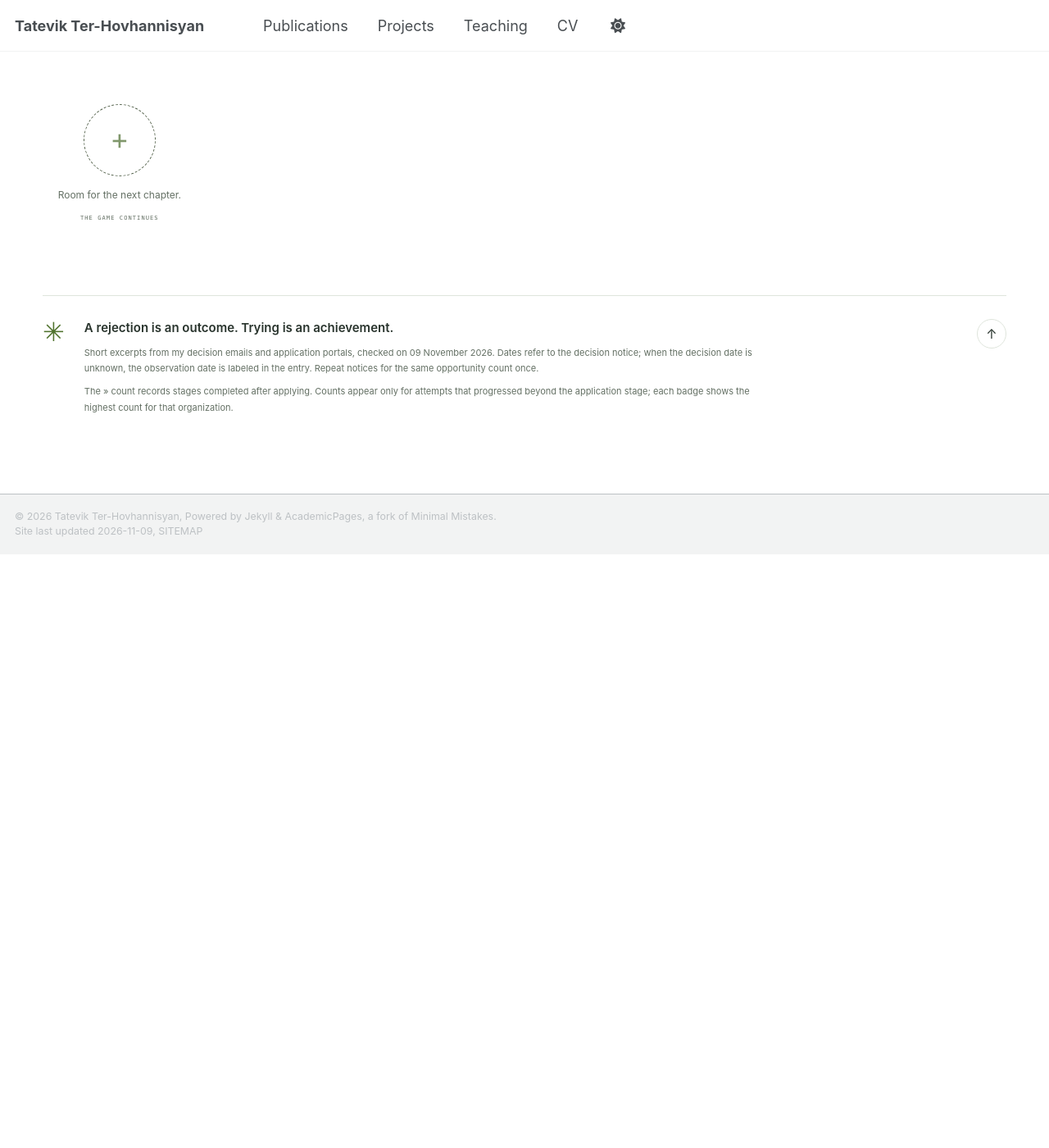
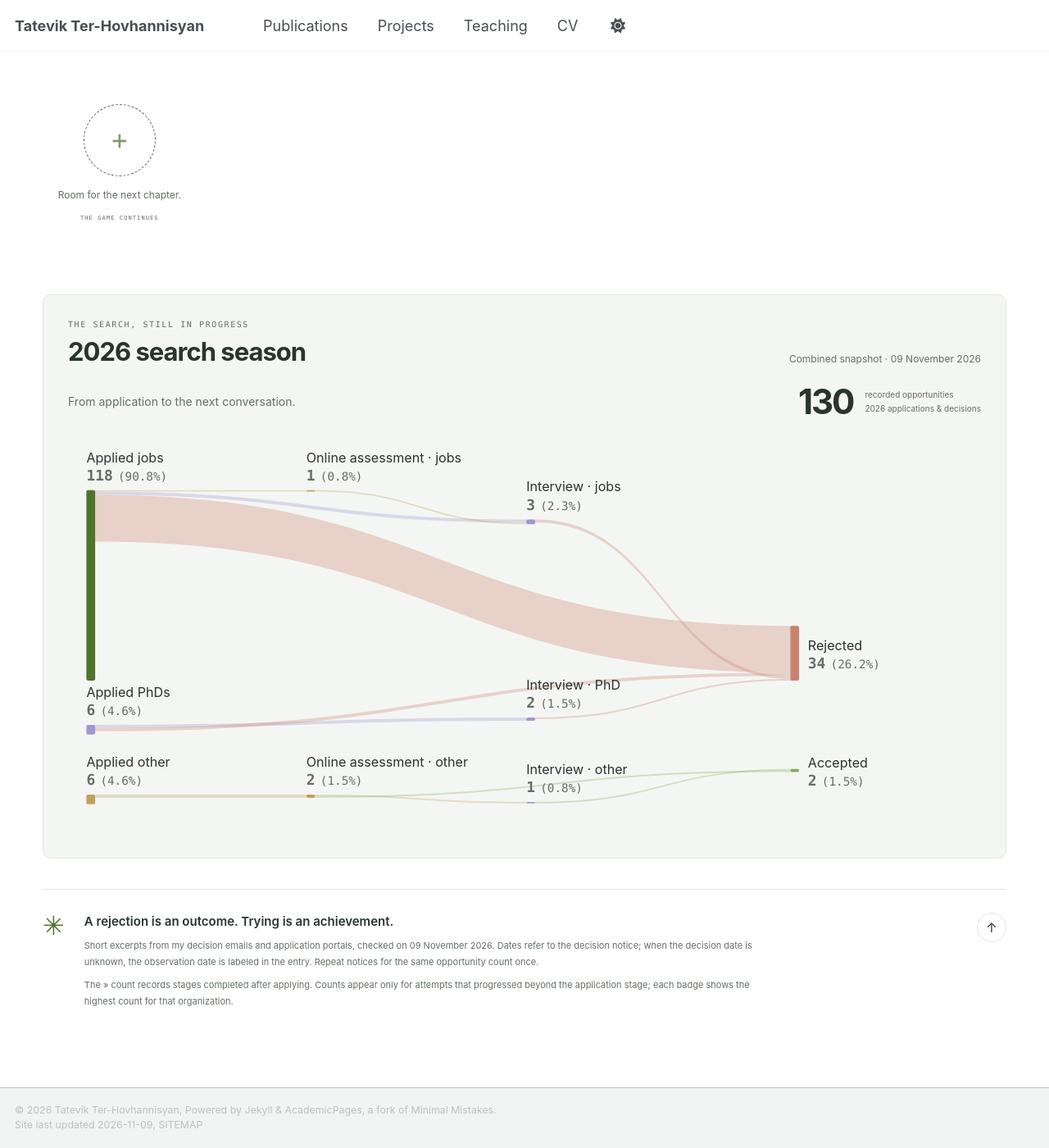
Before and after one commit to tatevik-t/tatevik-t.github.io, a Jekyll site: the page built from _pages/rejections.html, in a window 1280 px wide and 1400 px high, scrolled down 2210 px. Shown: the whole window at 82% size. Built offline with Jekyll 4.4.1, drawn with Linux system fonts in a browser that asks for light colours; a style sheet for code colours, icons or effects is not loaded; before the commit the page ends 2886 px from its top, so only the background shows below that.

Commit message:
Add 2026 search season Sankey below rejection badges

```diff
--- /dev/null
+++ b/_data/search_season_2026.json
@@ -0,0 +1,253 @@
+{
+  "year": 2026,
+  "updated_on": "2026-11-09",
+  "total": 130,
+  "tracker_total": 125,
+  "additional_achievement_ids": [
+    "avito-ds-engineer-2026",
+    "itu-2026",
+    "bostongene-2026",
+    "deep-origin-2026",
+    "ku-2026",
+    "princint-2026",
+    "metr-2026"
+  ],
+  "stage_totals": {
+    "assessment": {
+      "jobs": 1,
+      "phd": 0,
+      "other": 2
+    },
+    "interview": {
+      "jobs": 3,
+      "phd": 2,
+      "other": 1
+    }
+  },
+  "outcomes": [
+    {
+      "id": "offer",
+      "label": "Accepted",
+      "total": 2
+    },
+    {
+      "id": "rejected",
+      "label": "Rejected",
+      "total": 34
+    }
+  ],
+  "nodes": [
+    {
+      "id": "applied-jobs",
+      "label": "Applied jobs",
+      "value": 118,
+      "x": 25,
+      "y": 70,
+      "color": "source",
+      "label_position": "above",
+      "ends_here": 86
+    },
+    {
+      "id": "applied-phd",
+      "label": "Applied PhDs",
+      "value": 6,
+      "x": 25,
+      "y": 390,
+      "color": "phd",
+      "label_position": "above",
+      "ends_here": 2
+    },
+    {
+      "id": "applied-other",
+      "label": "Applied other",
+      "value": 6,
+      "x": 25,
+      "y": 485,
+      "color": "other",
+      "label_position": "above",
+      "ends_here": 4
+    },
+    {
+      "id": "assessment-jobs",
+      "label": "Online assessment · jobs",
+      "value": 1,
+      "x": 325,
+      "y": 70,
+      "color": "assessment",
+      "label_position": "above",
+      "ends_here": 0
+    },
+    {
+      "id": "assessment-phd",
+      "label": "Online assessment · PhD",
+      "value": 0,
+      "x": 325,
+      "y": 390,
+      "color": "assessment",
+      "label_position": "above",
+      "ends_here": 0
+    },
+    {
+      "id": "assessment-other",
+      "label": "Online assessment · other",
+      "value": 2,
+      "x": 325,
+      "y": 485,
+      "color": "assessment",
+      "label_position": "above",
+      "ends_here": 0
+    },
+    {
+      "id": "interview-jobs",
+      "label": "Interview · jobs",
+      "value": 3,
+      "x": 625,
+      "y": 110,
+      "color": "interview",
+      "label_position": "above",
+      "ends_here": 1
+    },
+    {
+      "id": "interview-phd",
+      "label": "Interview · PhD",
+      "value": 2,
+      "x": 625,
+      "y": 380,
+      "color": "interview",
+      "label_position": "above",
+      "ends_here": 1
+    },
+    {
+      "id": "interview-other",
+      "label": "Interview · other",
+      "value": 1,
+      "x": 625,
+      "y": 495,
+      "color": "interview",
+      "label_position": "above",
+      "ends_here": 0
+    },
+    {
+      "id": "offer",
+      "label": "Accepted",
+      "value": 2,
+      "x": 985,
+      "y": 450,
+      "color": "offer",
+      "label_position": "right",
+      "ends_here": 0
+    },
+    {
+      "id": "rejected",
+      "label": "Rejected",
+      "value": 34,
+      "x": 985,
+      "y": 255,
+      "color": "rejected",
+      "label_position": "right",
+      "ends_here": 0
+    }
+  ],
+  "links": [
+    {
+      "source": 0,
+      "target": 3,
+      "value": 1,
+      "color": "assessment",
+      "label": "Applied jobs → online assessment (user-confirmed path)"
+    },
+    {
+      "source": 0,
+      "target": 6,
+      "value": 2,
+      "color": "interview",
+      "label": "Applied jobs → job interview"
+    },
+    {
+      "source": 0,
+      "target": 10,
+      "value": 29,
+      "color": "rejected",
+      "label": "Applied jobs → rejected; no recorded interview path"
+    },
+    {
+      "source": 1,
+      "target": 7,
+      "value": 2,
+      "color": "interview",
+      "label": "Applied PhDs → PhD interview"
+    },
+    {
+      "source": 1,
+      "target": 10,
+      "value": 2,
+      "color": "rejected",
+      "label": "Applied PhDs → rejected; no recorded interview path"
+    },
+    {
+      "source": 2,
+      "target": 5,
+      "value": 2,
+      "color": "assessment",
+      "label": "Applied other → online assessment for other opportunities"
+    },
+    {
+      "source": 5,
+      "target": 8,
+      "value": 1,
+      "color": "assessment",
+      "label": "Other online assessments → interviews"
+    },
+    {
+      "source": 6,
+      "target": 10,
+      "value": 2,
+      "color": "rejected",
+      "label": "Job interview → rejected"
+    },
+    {
+      "source": 7,
+      "target": 10,
+      "value": 1,
+      "color": "rejected",
+      "label": "PhD interview → rejected"
+    },
+    {
+      "source": 8,
+      "target": 9,
+      "value": 1,
+      "color": "offer",
+      "label": "Other interview → accepted"
+    },
+    {
+      "source": 3,
+      "target": 6,
+      "value": 1,
+      "color": "assessment",
+      "label": "Job online assessment → job interview"
+    },
+    {
+      "source": 5,
+      "target": 9,
+      "value": 1,
+      "color": "offer",
+      "label": "Other online assessment → accepted directly, without interview"
+    }
+  ],
+  "category_totals": {
+    "jobs": 118,
+    "phd": 6,
+    "other": 6
+  },
+  "applied_total": 130,
+  "applied_by_category": {
+    "jobs": 118,
+    "phd": 6,
+    "other": 6
+  },
+  "percentage_basis": "All 130 included opportunities; eight withdrawn records are excluded from the chart and percentage denominator.",
+  "historical_applied_total": 132,
+  "included_tracker_total": 123,
+  "excluded_withdrawn": 8,
+  "flow_scale": 2.2
+}
--- /dev/null
+++ b/_includes/search-season.html
@@ -0,0 +1,52 @@
+{% assign season = site.data.search_season_2026 %}
+<section id="rw-season" class="rw-season" aria-labelledby="rw-season-title">
+  <div class="rw-section-heading">
+    <div><p class="rw-eyebrow">THE SEARCH, STILL IN PROGRESS</p><h2 id="rw-season-title">{{ season.year }} search season</h2></div>
+    <p>Combined snapshot · <time datetime="{{ season.updated_on }}">{{ season.updated_on | date: "%d %B %Y" }}</time></p>
+  </div>
+  <div class="rw-season-intro">
+    <p>From application to the next conversation.</p>
+    <p class="rw-season-total"><strong>{{ season.total }}</strong><span>recorded opportunities<br>{{ season.year }} applications &amp; decisions</span></p>
+  </div>
+  <figure class="rw-sankey">
+    <div class="rw-sankey-scroll" tabindex="0" role="region" aria-label="2026 application flow diagram; scroll horizontally on small screens">
+      <svg viewBox="0 0 1245 545" role="img" aria-labelledby="rw-sankey-title rw-sankey-desc">
+        <title id="rw-sankey-title">{{ season.year }} Jobs, PhD and other opportunities through application, assessment and interview to outcomes</title>
+        <desc id="rw-sankey-desc">{{ season.total }} recorded opportunities, with percentages of this total shown beside each count. The diagram starts with Applied jobs: 118, Applied PhDs: 6, and Applied other: 6. Assessment and interview stages are separate for each category. One job and two other opportunities pass through online assessment. One Other opportunity is accepted directly after assessment; the other continues to interview. Stages with zero recorded counts are omitted. Recorded interviews: jobs three, PhD two, other one. Two program acceptances share one Accepted outcome; 34 rejections share one Rejected outcome. Applications without a displayed next stage and interviews without a displayed outcome end at their respective nodes. Each opportunity counts once.</desc>
+        {% for link in season.links %}
+          {% assign link_index = forloop.index0 %}
+          {% assign source = season.nodes[link.source] %}
+          {% assign target = season.nodes[link.target] %}
+          {% assign source_y = source.y %}
+          {% assign target_y = target.y %}
+          {% for previous in season.links %}
+            {% if forloop.index0 == link_index %}{% break %}{% endif %}
+            {% assign previous_height = previous.value | times: season.flow_scale %}
+            {% if previous.source == link.source %}{% assign source_y = source_y | plus: previous_height %}{% endif %}
+            {% if previous.target == link.target %}{% assign target_y = target_y | plus: previous_height %}{% endif %}
+          {% endfor %}
+          {% assign source_x = source.x | plus: 12 %}
+          {% assign bend_x = source_x | plus: target.x | divided_by: 2.0 %}
+          {% assign height = link.value | times: season.flow_scale %}
+          {% assign source_bottom = source_y | plus: height %}
+          {% assign target_bottom = target_y | plus: height %}
+          <path class="rw-sankey-link rw-flow-{{ link.color }}" d="M{{ source_x }} {{ source_y }} C{{ bend_x }} {{ source_y }} {{ bend_x }} {{ target_y }} {{ target.x }} {{ target_y }} L{{ target.x }} {{ target_bottom }} C{{ bend_x }} {{ target_bottom }} {{ bend_x }} {{ source_bottom }} {{ source_x }} {{ source_bottom }} Z"><title>{{ link.label | escape }}: {{ link.value }} ({{ link.value | times: 100.0 | divided_by: season.total | round: 1 }}% of all opportunities)</title></path>
+        {% endfor %}
+        {% for node in season.nodes %}
+          {% if node.value > 0 %}
+          {% assign height = node.value | times: season.flow_scale %}
+          {% assign center = height | divided_by: 2.0 | plus: node.y %}
+          <rect class="rw-sankey-node rw-flow-{{ node.color }}" x="{{ node.x }}" y="{{ node.y }}" width="12" height="{{ height }}" rx="2"><title>{{ node.label | escape }}: {{ node.value }} ({{ node.value | times: 100.0 | divided_by: season.total | round: 1 }}% of all opportunities){% if node.ends_here > 0 %}; {{ node.ends_here }} end here without a further displayed outcome{% endif %}{% if node.value == 0 %}; no assessments recorded, not evidence none occurred{% endif %}</title></rect>
+          {% if node.label_position == 'above' %}
+          <text x="{{ node.x }}" y="{{ node.y | minus: 38 }}" class="rw-sankey-label">{{ node.label | escape }}</text>
+          <text x="{{ node.x }}" y="{{ node.y | minus: 13 }}" class="rw-sankey-count"><tspan class="rw-sankey-value">{{ node.value }}</tspan><tspan dx="7" class="rw-sankey-percent">({{ node.value | times: 100.0 | divided_by: season.total | round: 1 }}%)</tspan></text>
+          {% else %}
+          <text x="{{ node.x | plus: 24 }}" y="{{ center | minus: 4 }}" class="rw-sankey-label">{{ node.label | escape }}</text>
+          <text x="{{ node.x | plus: 24 }}" y="{{ center | plus: 20 }}" class="rw-sankey-count"><tspan class="rw-sankey-value">{{ node.value }}</tspan><tspan dx="7" class="rw-sankey-percent">({{ node.value | times: 100.0 | divided_by: season.total | round: 1 }}%)</tspan></text>
+          {% endif %}
+          {% endif %}
+        {% endfor %}
+      </svg>
+    </div>
+  </figure>
+</section>
--- a/_pages/rejections.html
+++ b/_pages/rejections.html
@@ -94,6 +94,7 @@ rejection_wall: true
     <div class="rw-empty" hidden><svg aria-hidden="true" viewBox="0 0 32 32"><use href="#rw-icon-orbit"></use></svg><h3>No achievements here yet.</h3><p>Try another search or category.</p><button type="button" id="rw-reset">Show the whole collection</button></div>
     <noscript><style>.rejection-wall .rw-detail-content[hidden]{display:block!important}.rw-badge-button{pointer-events:none}</style><p class="rw-noscript">All badges and email excerpts are shown. Enable JavaScript to search, filter, and open badges.</p></noscript>
   </section>
+  {% include search-season.html %}
   <dialog id="rw-dialog" class="rw-dialog" aria-label="Achievement details"><button type="button" class="rw-dialog-close" aria-label="Close achievement details">×</button><div class="rw-dialog-content"></div></dialog>
   <aside class="rw-note" aria-label="About this collection"><span aria-hidden="true">✳</span><div><h2>A rejection is an outcome. Trying is an achievement.</h2><p>Short excerpts from my decision emails and application portals, checked on {{ site.data.rejections.reviewed_on | date: "%d %B %Y" }}. Dates refer to the decision notice; when the decision date is unknown, the observation date is labeled in the entry. Repeat notices for the same opportunity count once.</p><p>The » count records stages completed after applying. Counts appear only for attempts that progressed beyond the application stage; each badge shows the highest count for that organization.</p></div><a href="#rw-title" aria-label="Back to top">↑</a></aside>
 </main>
--- a/assets/css/rejections.css
+++ b/assets/css/rejections.css
@@ -34,6 +34,48 @@ html[data-theme="dark"] #main.rejection-wall{--rw-bg:var(--global-bg-color,#141b
 .rw-stats>div{padding:0 28px;border-right:1px solid var(--rw-line)}.rw-stats>div:first-child{padding-left:0}.rw-stats>div:last-child{border:0}
 .rw-stats dt{color:var(--rw-muted);font-size:12px;margin-bottom:9px}.rw-stats dd{font-size:36px;font-weight:650;letter-spacing:-1.4px;line-height:1.2}.rw-stats dd span{font-size:11px;font-weight:400;letter-spacing:0;color:var(--rw-muted);margin-left:7px}.rw-stats .rw-years{font-size:31px;white-space:nowrap}.rw-stats .rw-years span{font-size:20px;margin:0 9px}
 .rw-collection{padding-top:48px;scroll-margin-top:90px}
+.rw-season { margin-top: 36px; padding: 28px 30px 23px; border: 1px solid var(--rw-line); border-radius: 10px; background: var(--rw-surface); scroll-margin-top: 90px; }
+.rw-season .rw-section-heading { margin-bottom: 22px; }
+.rw-season-intro { display: flex; justify-content: space-between; align-items: center; gap: 20px; }
+.rw-season-intro > p { font-size: 14px; line-height: 1.7; color: var(--rw-muted); }
+.rejection-wall .rw-season-total { display: flex; align-items: center; gap: 14px; flex-shrink: 0; }
+.rw-season-total strong { font-size: 42px; font-weight: 650; letter-spacing: -2px; line-height: 1; color: var(--rw-text); }
+.rw-season-total span { font-size: 10px; line-height: 1.7; }
+.rw-sankey { display: block; margin: 24px 0 0; }
+.rw-sankey-scroll { overflow-x: auto; }
+.rw-sankey svg { display: block; width: 100%; min-width: 1000px; max-width: 1520px; height: auto; margin: 0 auto; overflow: visible; }
+.rw-sankey-heading { fill: var(--rw-muted); font: 10px ui-monospace, SFMono-Regular, Consolas, monospace; letter-spacing: 1.3px; }
+.rw-sankey-label { fill: var(--rw-text); font: 18px -apple-system, BlinkMacSystemFont, "Segoe UI", sans-serif; }
+.rw-sankey-count { fill: var(--rw-muted); font: 12px ui-monospace, SFMono-Regular, Consolas, monospace; }
+.rw-sankey-value { font-size: 20px; font-weight: 650; }
+.rw-sankey-percent { font-size: 16px; font-weight: 400; }
+.rw-sankey-source { fill: var(--rw-green); }
+.rw-flow-source { fill: var(--rw-green); }
+.rw-flow-phd { fill: #a397cf; }
+.rw-flow-other { fill: #c1a25d; }
+.rw-flow-unknown { fill: #9a9e91; }
+.rw-flow-assessment { fill: #c1a25d; }
+.rw-flow-applied { fill: #819da9; }
+.rw-flow-no-response { fill: #9a9e91; }
+.rw-flow-interview { fill: #a397cf; }
+.rw-flow-offer { fill: #82ae59; }
+.rw-flow-rejected { fill: #c98270; }
+.rw-flow-withdrawn { fill: #c1a25d; }
+.rw-sankey-link { fill-opacity: .32; }
+.rw-sankey-link:hover { fill-opacity: .7; }
+.rw-sankey-node { fill-opacity: 1; }
+@media(max-width:650px) {
+  .rw-season { padding: 22px 16px 19px; margin-top: 26px; }
+  .rw-season-intro { align-items: flex-start; flex-direction: column; gap: 18px; }
+  .rw-season-intro > p { font-size: 12px; }
+  .rw-season-total strong { font-size: 36px; }
+  .rw-sankey { margin-top: 23px; }
+  .rw-sankey-scroll { padding-bottom: 12px; }
+}
+@media print {
+  .rw-season { background: #fff; break-inside: avoid; }
+  .rw-sankey svg { min-width: 0; }
+}
 .rw-section-heading{display:flex;align-items:flex-end;justify-content:space-between;gap:24px;margin-bottom:26px}.rejection-wall .rw-section-heading h2{font-size:31px;letter-spacing:-1px;font-weight:650;line-height:1.2;margin-top:6px}.rw-section-heading>p{font-size:12px;color:var(--rw-muted)}
 .rw-controls{display:flex;flex-wrap:wrap;justify-content:space-between;gap:14px}.rw-filters{display:flex;align-items:center;gap:5px}.rw-filters button{display:flex;align-items:center;gap:9px;min-height:43px;padding:8px 14px;color:var(--rw-muted);background:transparent;border:1px solid var(--rw-line);border-radius:4px;font-size:12px;white-space:nowrap}.rw-filters button span{font-size:10px;opacity:.75}.rw-filters button[aria-pressed=true]{color:var(--rw-selected-text);background:var(--rw-green);border-color:var(--rw-green);font-weight:700}.rw-filters button:hover{border-color:var(--rw-green)}
 .rw-tools{display:flex;align-items:center;gap:10px}.rw-search{display:flex;align-items:center;border:1px solid var(--rw-line);border-radius:4px;padding:0 11px;gap:8px}.rw-search svg{width:16px;height:16px;stroke:var(--rw-muted);fill:none;stroke-width:1.5;flex-shrink:0}.rw-search input{width:176px;min-width:0;margin:0;padding:11px 0;border:0;background:transparent;box-shadow:none;color:var(--rw-text);font-size:12px;line-height:19px}.rw-search input::placeholder{color:var(--rw-muted)}.rw-search input::-webkit-search-cancel-button{cursor:pointer}.rw-tools select{min-height:43px;max-width:160px;padding:9px 27px 9px 12px;border:1px solid var(--rw-line);border-radius:4px;background:var(--rw-surface);color:var(--rw-text);font-size:12px}.rw-tools label{margin:0}
```
Also changed, not shown: docs/search-season.md (added, +44 -0 lines).
